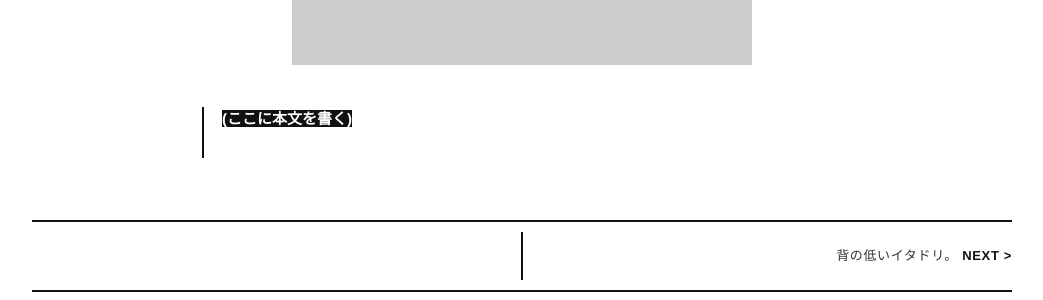
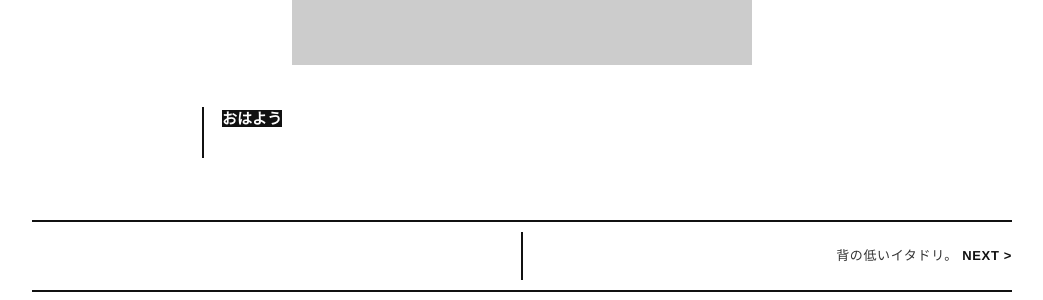
Before and after one commit to satoi/satoi.github.io, a Jekyll site: the page built from _posts/2008-08-04-jikan.md, in a window 1280 px wide. Shown: the part 646-946 px from the top of the page, without its empty margins (118-1161 px from the left). Built offline with Jekyll 4.4.1, drawn with Linux system fonts in a browser that asks for light colours.

Commit message:
Update post content to include greeting

```diff
--- a/_posts/2008-08-04-jikan.md
+++ b/_posts/2008-08-04-jikan.md
@@ -6,4 +6,4 @@ image: "https://placehold.co/460x520/e8c4a0/cc3333?text=+"
 thumb: "https://placehold.co/220x220/e8c4a0/cc3333?text=+"
 ---
 
-(ここに本文を書く)
+おはよう
```
